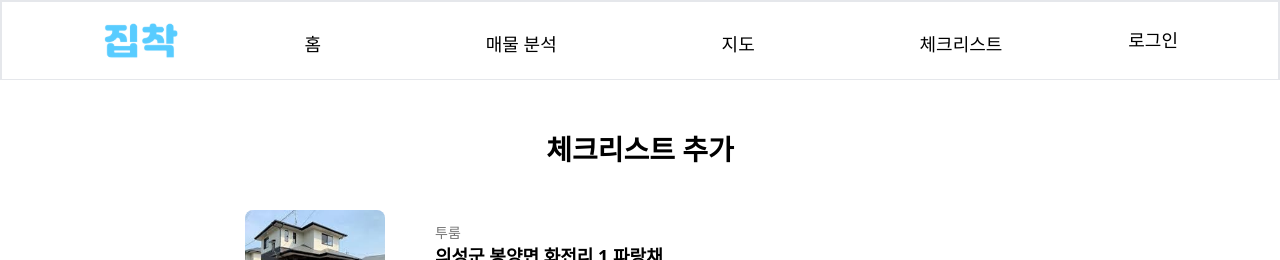
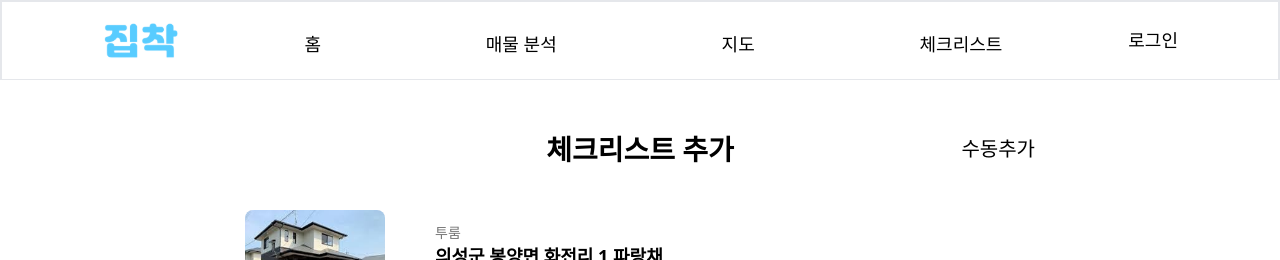
Before and after one commit to gbsw-liskov/liskov-web, a React (Vite) app: page /checklist/select in a window 1280 px wide. Shown: the top 260 px of the page. Built offline with nearby package versions, Linux system fonts and the light colour scheme; no server answers.

Commit message:
feat: 수동추가 버튼 추가

```diff
--- a/src/pages/Checklist/CheckListSelect.tsx
+++ b/src/pages/Checklist/CheckListSelect.tsx
@@ -41,14 +41,24 @@ export default function CheckListSelect() {
     navigate("/ai/createlist");
   };
 
+  const goSoodongAdd = () => {
+    navigate('/checklist/add')
+  }
   return (
     <>
       <div className="min-h-screen min-w-full px-[237px] pt-[128px] pb-[60px]">
         <div className="flex flex-col items-center w-full">
-
-          <h1 className="pb-10 text-[28px] font-semibold text-black">
-            체크리스트 추가
-          </h1>
+          <div className="relative flex items-center justify-center w-[790px] pb-10">
+            <h1 className="text-[28px] font-semibold text-black">
+              체크리스트 추가
+            </h1>
+            <p
+              onClick={goSoodongAdd}
+              className="absolute right-0 text-black text-[20px] font-medium cursor-pointer"
+            >
+              수동추가
+            </p>
+          </div>
           <div className="flex flex-col items-center w-full pb-20">
             {M.addMockHouses.map((item, index) => (
               <div key={index} className={index !== 0 ? "mt-5" : ""}>
```
